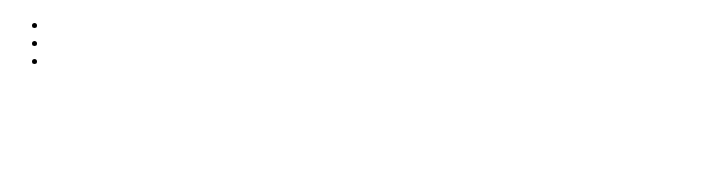
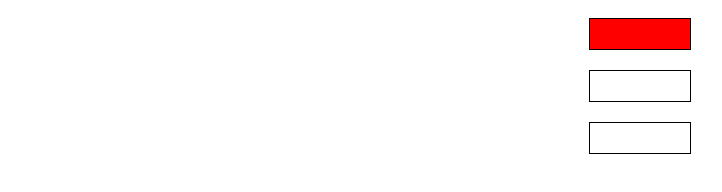
Before and after one commit to bijayrauniyar0/WebProject, a website: page index.html in a window 1280 px wide. Shown: the whole page, without its empty margins (0-722 px from the left). Drawn offline with Linux system fonts and the light colour scheme.

Commit message:
chnage in files

```diff
--- a/index.html
+++ b/index.html
@@ -1,18 +1,39 @@
 <!DOCTYPE html>
 <html lang="en">
+
 <head>
-    <title>Document</title>
+    <meta charset="UTF-8">
+    <meta name="viewport" content="width=device-width, initial-scale=1.0">
+    <style>
+        .container{
+            display: flex;
+            flex-direction: column;
+            justify-content: center;
+            align-items: center;
+        }
+        .box{
+            width: 100px;
+            height: 30px;
+            margin: 10px;
+            border: 1px solid black;
+        }
+        .box:has(span){
+            background-color: red;
+        }
+
+    </style>
 </head>
+
 <body>
-    <div class="c">
-        <div id="a">
-            <ul>
-                <li><a href=""></a></li>
-                <li><a href=""></a></li>
-                <li><a href=""></a></li>
-            </ul>
+    <div class="container">
+        <div class="box">
+            <span>
 
+            </span>
         </div>
+        <div class="box"></div>
+        <div class="box"></div>
     </div>
 </body>
+
 </html>
```
Also changed, not shown: playground.js (+4 -17 lines).
